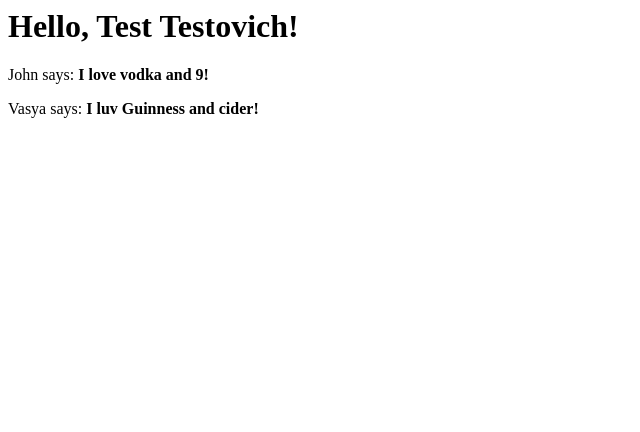
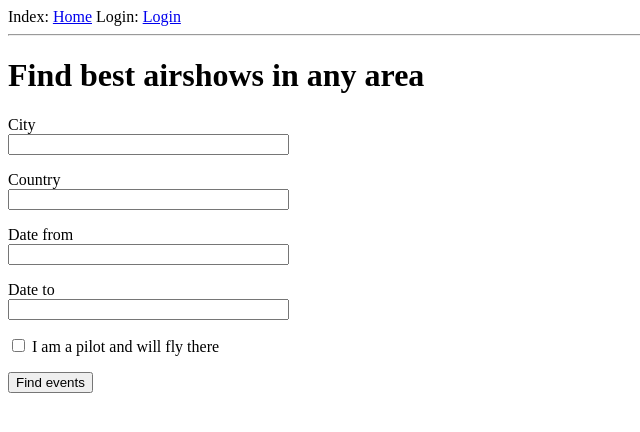
Before and after one commit to 4u70m493/airc, a Flask app: page / in a window 1280 px wide. Shown: the top 432 px of the page, without its empty margins (0-640 px from the left). Run offline with Flask 2, Linux system fonts and the light colour scheme.

Commit message:
adds first implementation of the forms

```diff
--- a/airc.py
+++ b/airc.py
@@ -1,10 +1,40 @@
 from flask import Flask
-from flask import render_template
+from flask import render_template, flash, redirect
+from flask_wtf import FlaskForm
+from forms import LoginForm, EventParamsForm
+
+# Libs for functionality
+import calendar as cal
+
+# Own modules from root dir
+from config import Config
 
 app = Flask(__name__)
+app.config.from_object(Config) # TODO rewrite to reading a dedicated file
+
+@app.route('/')
+def show_form():
+    form = EventParamsForm()
+    return render_template('index.html', title='Find best airshows around', form=form)
 
 
-@app.route('/')
+@app.route('/login', methods=['GET', 'POST'])
+def login():
+    form = LoginForm()
+    if form.validate_on_submit():
+        flash('Login requested for user {}, remember_me={}'.format(
+            form.username.data, form.remember_me.data))
+        return redirect('/index')
+    return render_template('login.html', title='Sign in', form=form)
+
+
+@app.route('/calendar')
+def show_calendar():
+    c = cal.HTMLCalendar(cal.MONDAY)
+    return c.formatmonth(2018,9)
+
+
+@app.route('/hello')
 def hello_world():
     user = {'username': 'Test Testovich'}
     posts = [
@@ -20,8 +50,5 @@ def hello_world():
     return render_template('index.html', title='Home', user=user, posts=posts)
 
 
-def show_calendar():
-    pass
-
 if __name__ == '__main__':
     app.run(debug=True)
--- /dev/null
+++ b/config.py
@@ -0,0 +1,4 @@
+import os
+
+class Config(object):
+    SECRET_KEY = os.environ.get('SECRET_KEY') or 'you-will-never-guess'
--- /dev/null
+++ b/forms.py
@@ -0,0 +1,18 @@
+# NOTE stolen from tutorial https://blog.miguelgrinberg.com/post/the-flask-mega-tutorial-part-iii-web-forms
+from flask_wtf import FlaskForm
+from wtforms import StringField, PasswordField, BooleanField, SubmitField
+from wtforms.validators import DataRequired
+
+class LoginForm(FlaskForm):
+    username = StringField('Username', validators=[DataRequired()])
+    password = PasswordField('Password', validators=[DataRequired()])
+    remember_me = BooleanField('Remember Me')
+    submit = SubmitField('Sign In')
+
+class EventParamsForm(FlaskForm):
+    city = StringField('City')
+    country = StringField('Country')
+    date_from = StringField('Date from')
+    date_to = StringField('Date to')
+    is_pilot = BooleanField('I am a pilot and will fly there')
+    submit = SubmitField('Find events')
--- /dev/null
+++ b/templates/base.html
@@ -0,0 +1,27 @@
+<html>
+    <head>
+      {% if title %}
+      <title>{{ title }} - Microblog</title>
+      {% else %}
+      <title>Welcome to Microblog</title>
+      {% endif %}
+    </head>
+    <body>
+        <!-- Top level menu -->
+        <div>
+            Index: <a href="/index">Home</a>
+            Login: <a href="/login">Login</a>
+        </div>
+        <hr>
+        {% with messages = get_flashed_messages() %}
+        {% if messages %}
+        <ul>
+            {% for message in messages %}
+            <li>{{ message }}</li>
+            {% endfor %}
+        </ul>
+        {% endif %}
+        {% endwith %}
+        {% block content %}{% endblock %}
+    </body>
+</html>
--- a/templates/index.html
+++ b/templates/index.html
@@ -1,11 +1,26 @@
-<html>
-    <head>
-        <title>{{ title }} - AviaEvent</title>
-    </head>
-    <body>
-        <h1>Hello, {{ user.username }}!</h1>
-    {% for post in posts %}
-        <div><p>{{ post.author.username }} says: <b>{{ post.body }}</b></p></div>
-        {% endfor %}
-    </body>
-</html>
+{% extends "base.html" %}
+
+{% block content %}
+    <h1>Find best airshows in any area</h1>
+    <form action="" method="post" novalidate>
+        {{ form.hidden_tag() }}
+        <p>
+            {{ form.city.label }}<br>
+            {{ form.city(size=32) }}
+        </p>
+        <p>
+            {{ form.country.label }}<br>
+            {{ form.country(size=32) }}
+        </p>
+        <p>
+            {{ form.date_from.label }}<br>
+            {{ form.date_from(size=32) }}
+        </p>
+        <p>
+            {{ form.date_to.label }}<br>
+            {{ form.date_to(size=32) }}
+        </p>
+        <p>{{ form.is_pilot() }} {{ form.is_pilot.label }}</p>
+        <p>{{ form.submit() }}</p>
+    </form>
+{% endblock %}
```
Also changed, not shown: templates/login.html (added, +18 -0 lines), templates/sample_index.html (added, +11 -0 lines), 1 other file.
